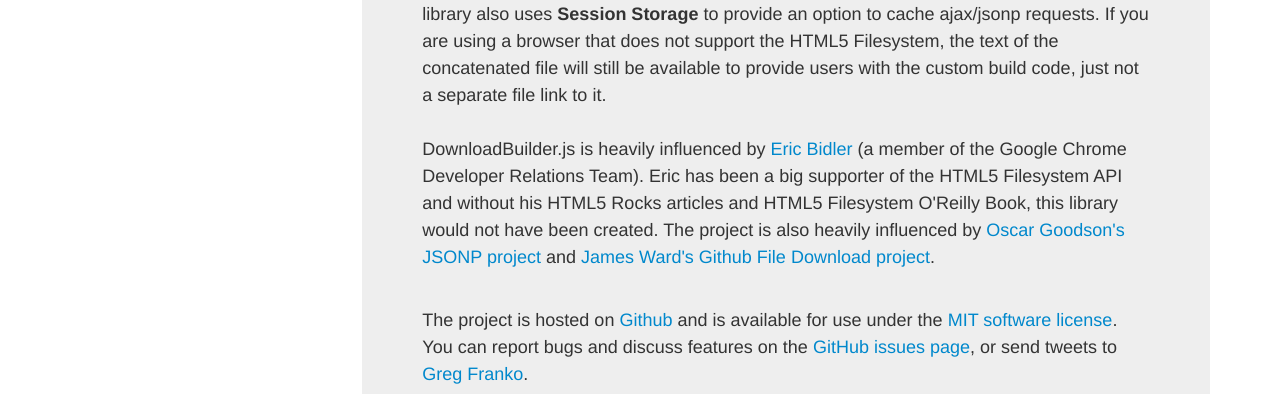
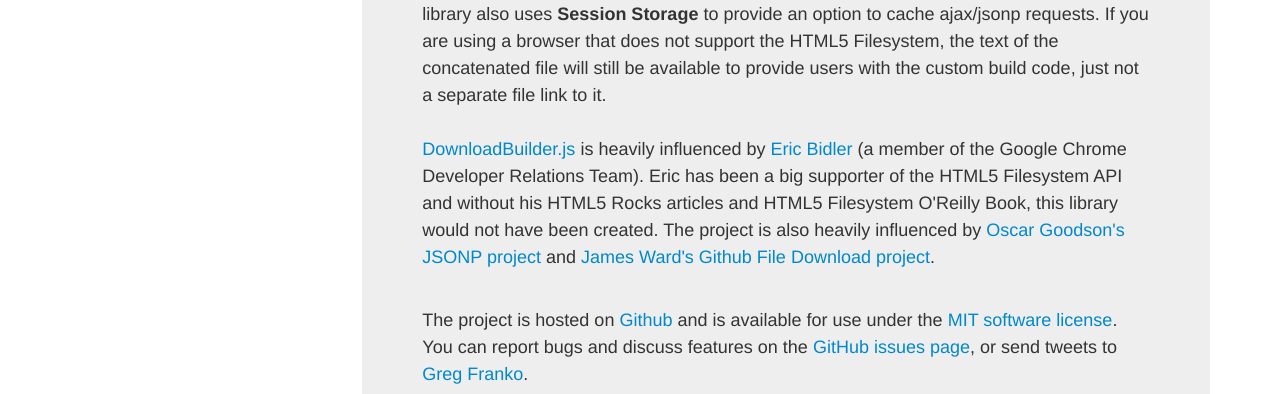
Before and after one commit to gfranko/DownloadBuilder.js, a plain HTML site: page index.html in a window 1280 px wide. Shown: the part 376-770 px from the top of the page. Drawn offline with nearby package versions, Linux system fonts and the light colour scheme.

Commit message:
Updated Project Page

```diff
--- a/index.html
+++ b/index.html
@@ -50,7 +50,7 @@
             The library currently supports concatenating local files (supported in all  major browsers) and/or files from Github (not supported in IE unless you use a <strong>window.atob polyfill</strong>). The library also uses <strong>Session Storage</strong> to provide an option to cache ajax/jsonp requests.  If you are using a browser that does not support the HTML5 Filesystem, the text of the concatenated file will still be available to provide users with the custom build code, just not a separate file link to it.
             <br /><br />
 
-            DownloadBuilder.js is heavily influenced by <a href="https://github.com/ebidel" target="_blank">Eric Bidler</a> (a member of the Google Chrome Developer Relations Team).  Eric has been a big supporter of the HTML5 Filesystem API and without his HTML5 Rocks articles and HTML5 Filesystem O'Reilly Book, this library would not have been created.  The project is also heavily influenced by <a href="https://github.com/OscarGodson/JSONP" target="_blank">Oscar Goodson's JSONP project</a> and <a href="https://github.com/jamesward/github-files" target="_blank">James Ward's Github File Download project</a>.
+            <a href="https://github.com/gfranko/DownloadBuilder.js" target="_blank">DownloadBuilder.js</a> is heavily influenced by <a href="https://github.com/ebidel" target="_blank">Eric Bidler</a> (a member of the Google Chrome Developer Relations Team).  Eric has been a big supporter of the HTML5 Filesystem API and without his HTML5 Rocks articles and HTML5 Filesystem O'Reilly Book, this library would not have been created.  The project is also heavily influenced by <a href="https://github.com/OscarGodson/JSONP" target="_blank">Oscar Goodson's JSONP project</a> and <a href="https://github.com/jamesward/github-files" target="_blank">James Ward's Github File Download project</a>.
             <br /><br />
             <p>The project is hosted on <a href="https://github.com/gfranko/DownloadBuilder.js" target="_blank" class="projectLinks">Github</a> and is available for use under the <a href="https://github.com/gfranko/DownloadBuilder.js/blob/master/LICENSE-MIT" target="_blank" class="projectLinks">MIT software license</a>.  You can report bugs and discuss features on the <a href="https://github.com/gfranko/DownloadBuilder.js/issues" target="_blank">GitHub issues page</a>, or send tweets to <a href="https://twitter.com/GregFranko" target="_blank">Greg Franko</a>.
             </p>
```
